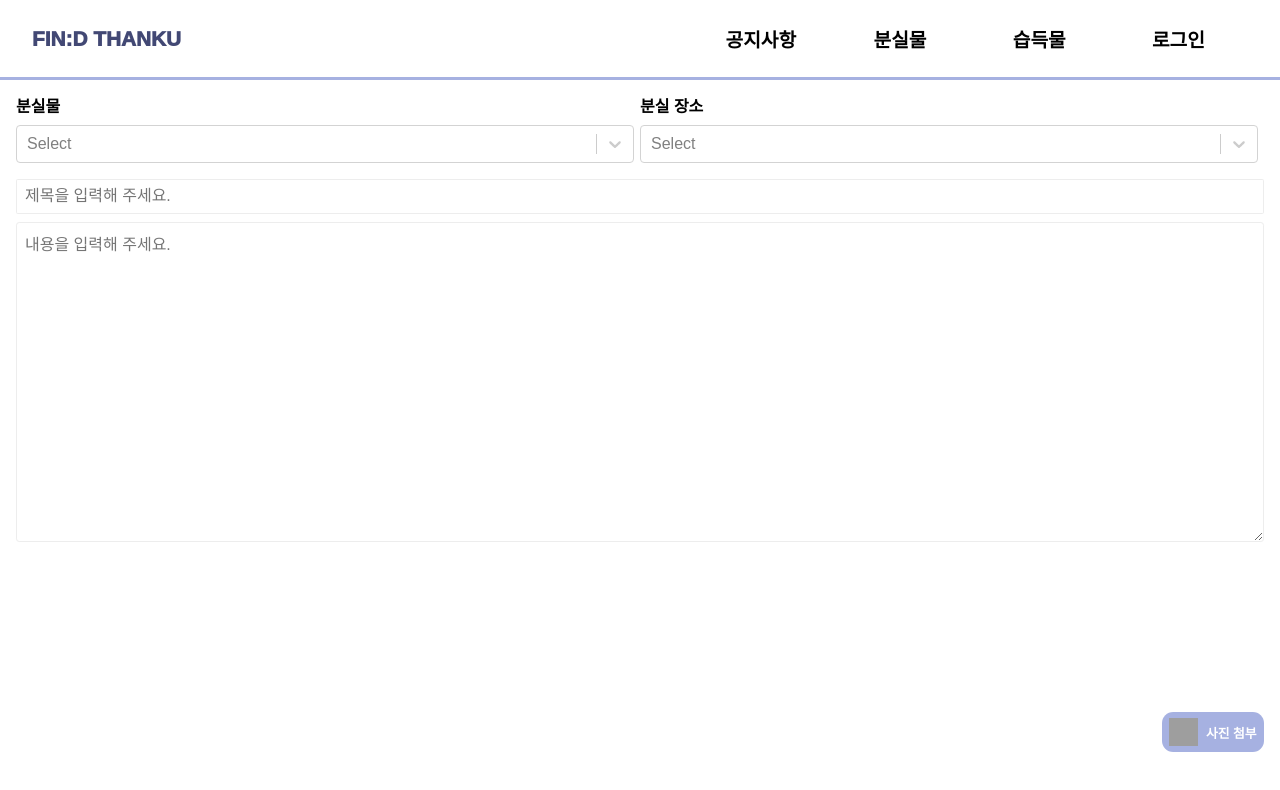
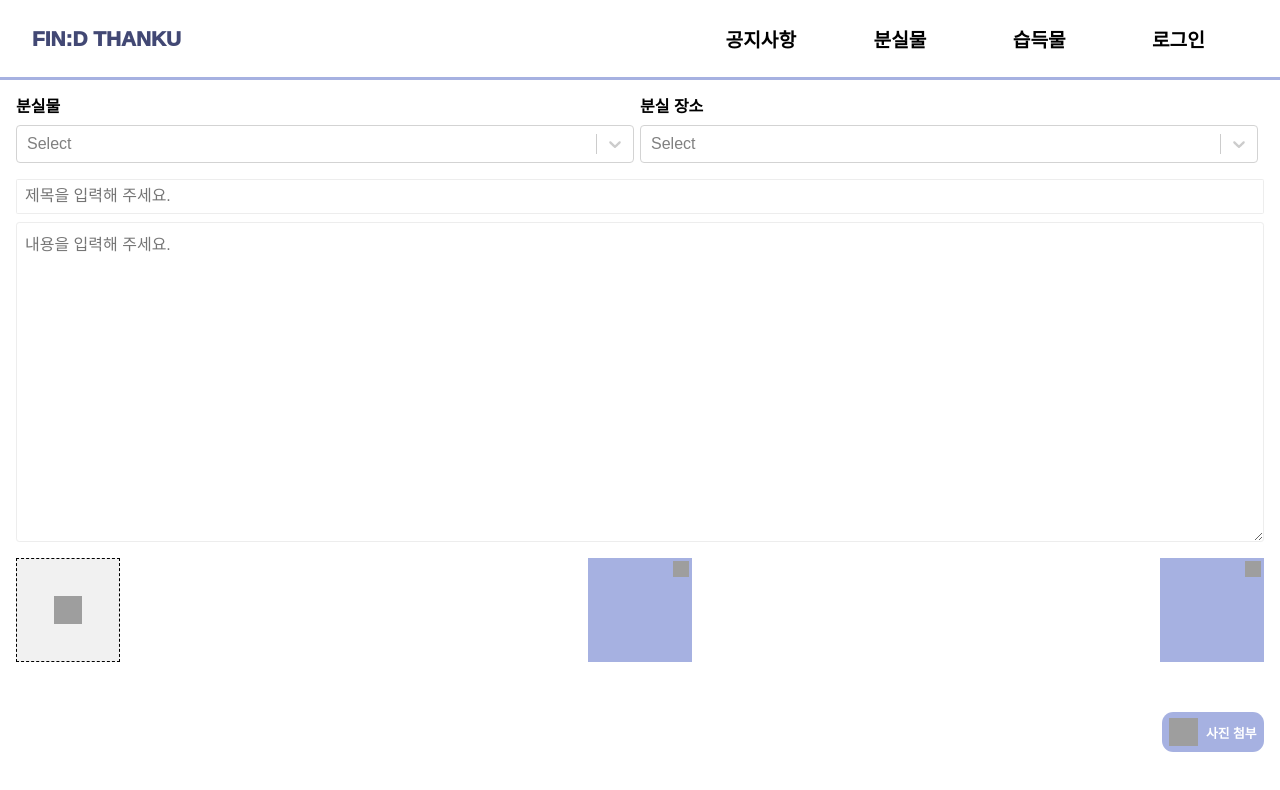
Before and after one commit to find-thanku/find-thanku-client, a React (Create React App) app: page /lost-board/upload in a window 1280 px wide. Shown: the top 790 px of the page. Built offline with nearby package versions, Linux system fonts and the light colour scheme; grey boxes are pictures that could not be loaded.

Commit message:
feat : add photo uploader layout

```diff
--- a/src/asset/constant.ts
+++ b/src/asset/constant.ts
@@ -22,4 +22,7 @@ export const STATIC_URL = {
   BACK_BUTTON: `https://user-images.githubusercontent.com/50616334/119186114-99127200-bab2-11eb-999b-5ba29212960f.png`,
   PHOTO: `https://user-images.githubusercontent.com/50616334/119203057-26fb5680-bacd-11eb-9735-ce91154a9815.png`,
   PHOTO_WHITE: `https://user-images.githubusercontent.com/50616334/119206697-e1dc2200-bad6-11eb-9b09-5e784a7fd72d.png`,
+  CAMERA: `https://user-images.githubusercontent.com/50616334/131724701-679fdcde-df00-40de-bd74-c9df11966278.png`,
+  X_MARK: `https://user-images.githubusercontent.com/50616334/131725487-3380d77a-3d24-4822-bc3a-b8f02283a5b1.png`,
+  X_MARK_WHITE: `https://user-images.githubusercontent.com/50616334/131726258-50e42b72-e282-43cb-9e53-a2371018e0cc.png`,
 };
--- /dev/null
+++ b/src/component/photo-uploader/index.tsx
@@ -0,0 +1,48 @@
+import React, { useRef, useState } from "react";
+import { STATIC_URL } from "../../asset/constant";
+import * as S from "./styles";
+
+
+const PhotoUploader = (props: any) => {
+
+  // Create a reference to the hidden file input element
+  const hiddenFileInput = useRef<any>(null);
+
+  // Programatically click the hidden file input element
+  // when the Button component is clicked
+  const handleClick = (event: any) => {
+    hiddenFileInput.current.click();
+  };
+
+  // Call a function (passed as a prop from the parent component)
+  // to handle the user-selected file
+  const handleChange = (event: any) => {
+    const fileUploaded = event.target.files[0];
+    props.handleFile(fileUploaded);
+  };
+  return (
+    <>
+      <S.PhotoContainer>
+        <S.AddPhoto onClick={handleClick}>
+          <S.Photo src={STATIC_URL.PHOTO} alt="photo"/>
+        </S.AddPhoto>
+        <S.PhotoPreview>
+          <S.Delete src={STATIC_URL.X_MARK_WHITE} alt="delete"/>
+        </S.PhotoPreview>
+        <S.PhotoPreview>
+          <S.Delete src={STATIC_URL.X_MARK_WHITE} alt="delete"/>
+        </S.PhotoPreview>
+      </S.PhotoContainer>
+      <input
+        type="file"
+        accept="image/jpg, image/jpeg, image/png"
+        multiple
+        ref={hiddenFileInput}
+        onChange={handleChange}
+        style={{display: 'none'}}
+      />
+    </>
+  );
+}
+
+export default PhotoUploader;
--- /dev/null
+++ b/src/component/photo-uploader/styles.ts
@@ -0,0 +1,44 @@
+import styled from "styled-components";
+import { THEME_COLOR } from "../../asset/constant";
+
+export const Button = styled.button`
+`;
+
+export const PhotoContainer = styled.div`
+  display: flex;
+  align-items: center;
+  justify-content: space-between;
+  width: 100%;
+
+`;
+
+export const AddPhoto = styled.div`
+  display: flex;
+  align-items: center;
+  justify-content: center;
+  width: 6.5rem;
+  height: 6.5rem;
+  background-color: ${THEME_COLOR.GRAY};
+  border: 1px dashed black;
+`;
+
+export const PhotoPreview = styled.div`
+  display: flex;
+  align-items: flex-start;
+  justify-content: flex-end;
+  width: 6.5rem;
+  height: 6.5rem;
+  background-color: ${THEME_COLOR.VIOLET};
+`;
+
+export const Photo = styled.img`
+  width: 1.8rem;
+  height: 1.8rem;
+`;
+
+export const Delete = styled.img`
+  width: 1rem;
+  height: 1rem;
+  margin: 0.2rem;
+  z-index: 100;
+`;
--- a/src/container/lost-upload-container/index.tsx
+++ b/src/container/lost-upload-container/index.tsx
@@ -3,6 +3,7 @@ import { STATIC_URL } from "../../asset/constant";
 import UploadHeader from "../../component/upload-header";
 import ItemSelectBox from "../../component/item-select-box";
 import PlaceSelectBox from "../../component/place-select-box";
+import PhotoUploader from "../../component/photo-uploader";
 import * as S from "./styles";
 
 const LostUploadContainer = () => {
@@ -34,6 +35,7 @@ const LostUploadContainer = () => {
               사진 첨부
             </S.PhotoContainer>
           </label>
+          <PhotoUploader/>
         </S.UploadContainer>
     </S.Wrapper>
   );
```
